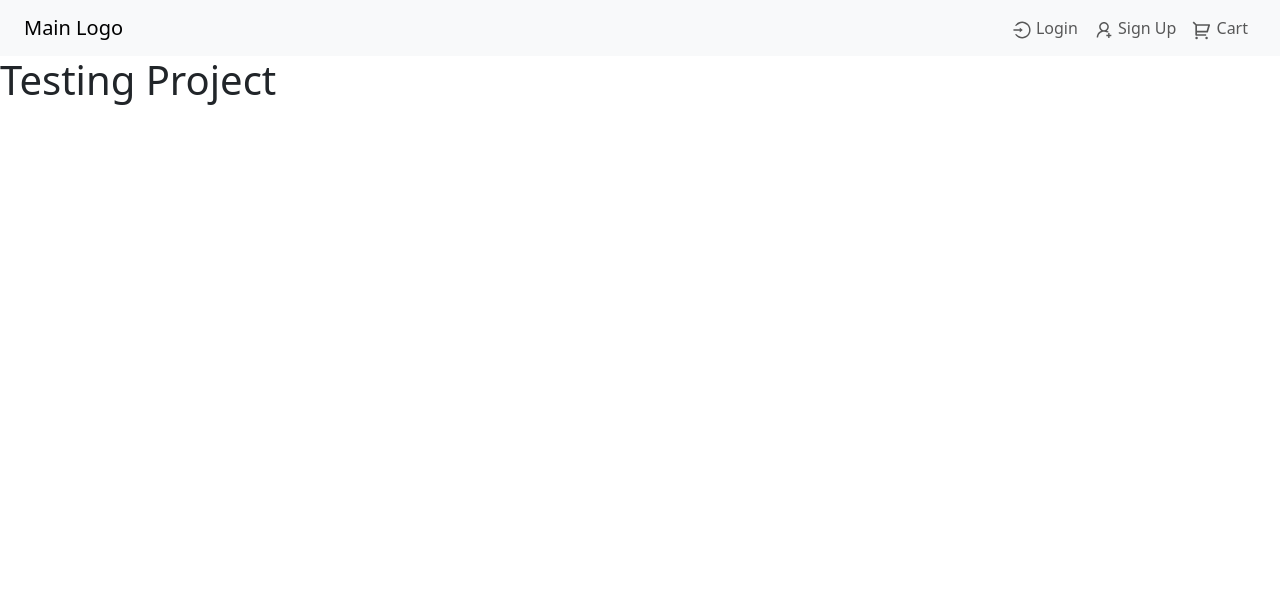
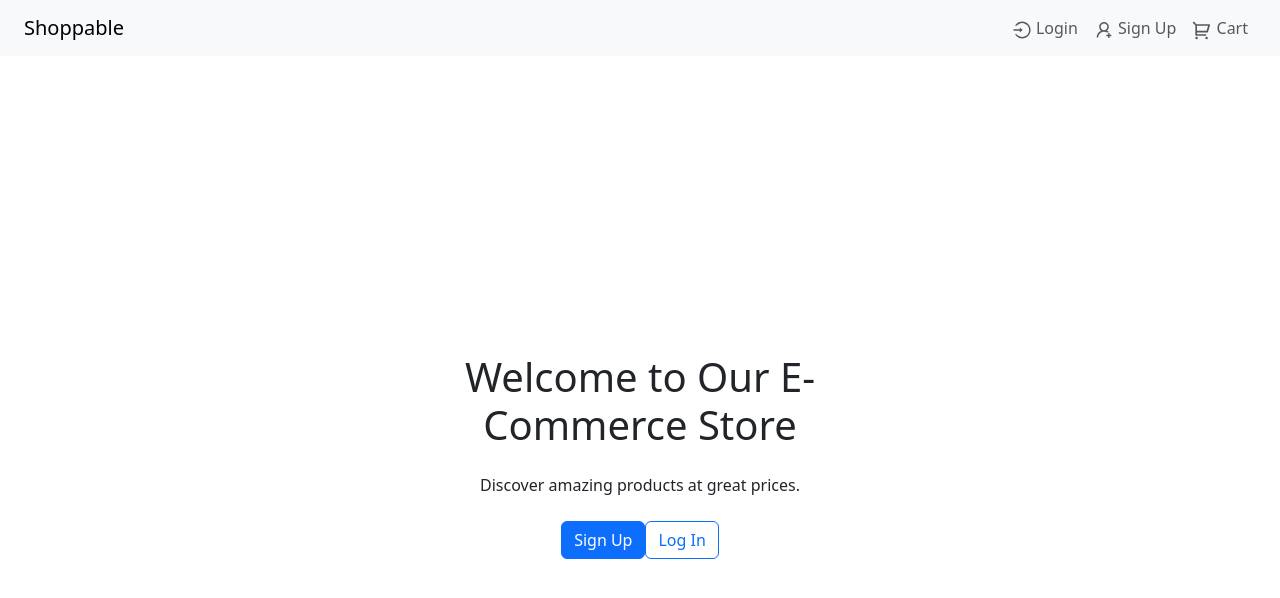
Before and after one commit to LuuTung21/TestingProject, a React (Vite) app in the folder frontend/: page / in a window 1280 px wide. Shown: the top 598 px of the page. Built offline with nearby package versions, Linux system fonts and the light colour scheme.

Commit message:
Create HomeScreen & Header

```diff
--- a/frontend/package.json
+++ b/frontend/package.json
@@ -14,7 +14,8 @@
     "react": "^18.2.0",
     "react-bootstrap": "^2.8.0",
     "react-dom": "^18.2.0",
-    "react-icons": "^4.10.1"
+    "react-icons": "^4.10.1",
+    "react-router-dom": "^6.15.0"
   },
   "devDependencies": {
     "@types/react": "^18.2.15",
--- a/frontend/src/App.jsx
+++ b/frontend/src/App.jsx
@@ -1,12 +1,13 @@
 import './App.css'
 import Header from './components/Header'
+import { Outlet } from 'react-router-dom'
 
 function App() {
 
   return (
     <>
       <Header />
-      <h1>Testing Project</h1>
+      <Outlet />
     </>
   )
 }
--- a/frontend/src/components/Header.jsx
+++ b/frontend/src/components/Header.jsx
@@ -7,8 +7,7 @@ const Header = () => {
     return (
         <Navbar bg="light" expand="lg" className="px-4">
             <Navbar.Brand href="/">
-                {/* You can replace the text with your logo image */}
-                Main Logo
+                Shoppable
             </Navbar.Brand>
             <Navbar.Toggle aria-controls="basic-navbar-nav" />
             <Navbar.Collapse id="basic-navbar-nav" className="justify-content-end">
--- /dev/null
+++ b/frontend/src/components/Hero.jsx
@@ -0,0 +1,25 @@
+import React from 'react';
+import { Container, Row, Col, Button } from 'react-bootstrap';
+
+const Hero = () => {
+    return (
+        <Container fluid className="home-screen">
+            <Row className="align-items-center justify-content-center vh-100">
+                <Col xs={12} md={8} lg={6} xl={4} className="text-center">
+                    <h1 className="mb-4">Welcome to Our E-Commerce Store</h1>
+                    <p className="mb-4">Discover amazing products at great prices.</p>
+                    <div className="d-flex justify-content-center">
+                        <Button variant="primary" className="mr-3">
+                            <a href="/signup" className="text-white text-decoration-none">Sign Up</a>
+                        </Button>
+                        <Button variant="outline-primary">
+                            <a href="/login" className="text-primary text-decoration-none">Log In</a>
+                        </Button>
+                    </div>
+                </Col>
+            </Row>
+        </Container>
+    );
+};
+
+export default Hero;
--- a/frontend/src/main.jsx
+++ b/frontend/src/main.jsx
@@ -1,11 +1,26 @@
 import React from 'react'
+import {
+  createBrowserRouter,
+  createRoutesFromElements,
+  Route,
+  RouterProvider
+} from "react-router-dom";
 import ReactDOM from 'react-dom/client'
 import App from './App.jsx'
 import "bootstrap/dist/css/bootstrap.min.css"
+import HomeScreen from './screens/HomeScreen.jsx';
 // import './index.css'
+
+const router = createBrowserRouter(
+  createRoutesFromElements(
+    <Route path='/' element={<App />} >
+      <Route index={true} path='/' element={<HomeScreen />} />
+    </Route>
+  )
+)
 
 ReactDOM.createRoot(document.getElementById('root')).render(
   <React.StrictMode>
-    <App />
+    <RouterProvider router={router} />
   </React.StrictMode>,
 )
--- /dev/null
+++ b/frontend/src/screens/HomeScreen.jsx
@@ -0,0 +1,9 @@
+import Hero from "../components/Hero";
+
+const HomeScreen = () => {
+    return (
+        <Hero />
+    );
+};
+
+export default HomeScreen;
```
Also changed, not shown: 1 other file (tests, documents, lock files or other folders).
